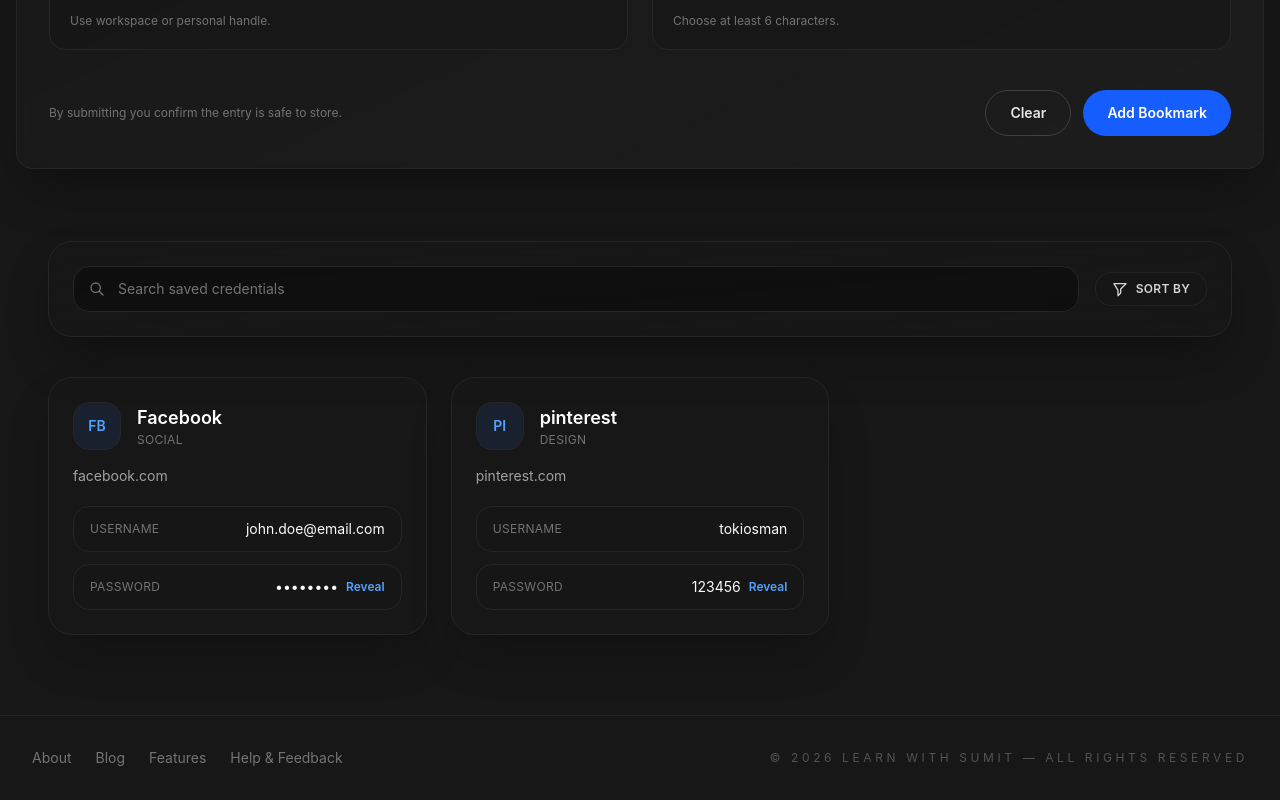
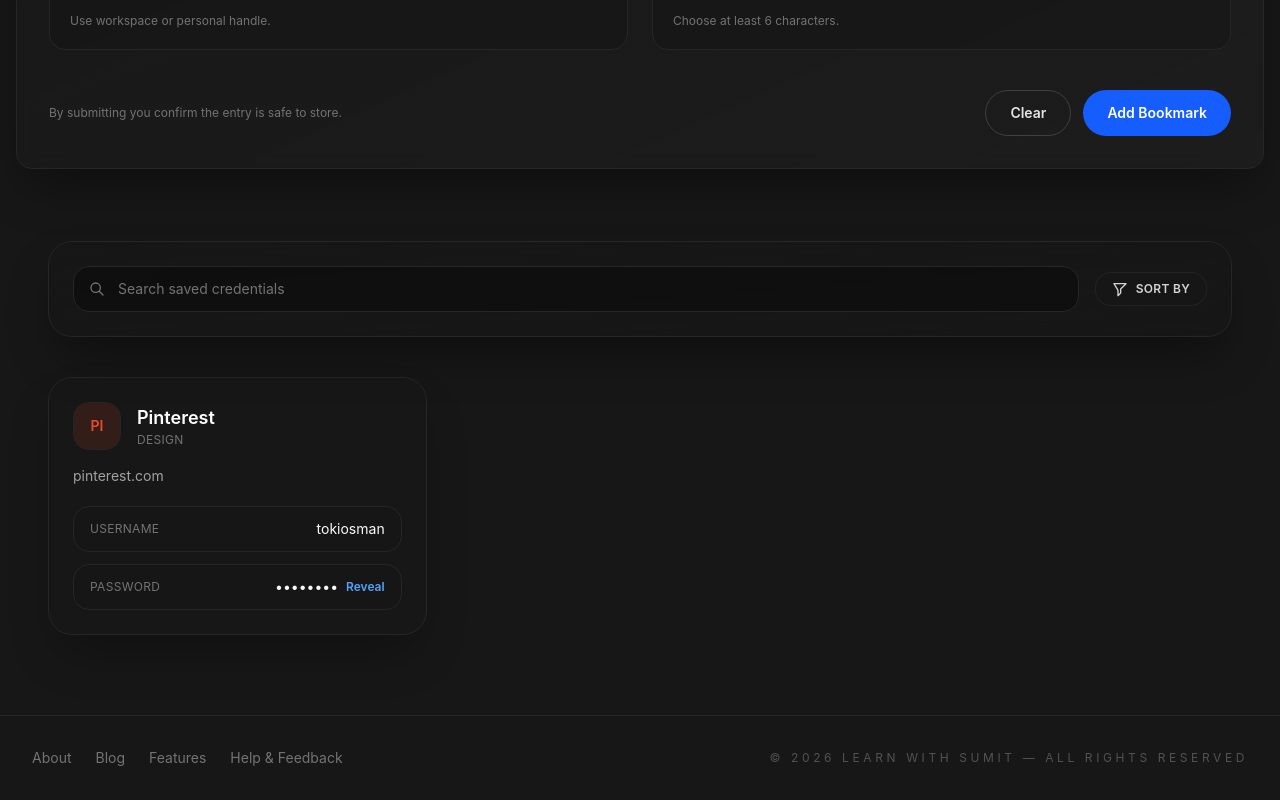
Before and after one commit to Tokiosman80F/vault-manager, a React (Vite) app: page / in a window 1280 px wide. Shown: the part 652-1452 px from the top of the page. Built offline with nearby package versions, Linux system fonts and the light colour scheme.

Commit message:
feat: add toggle for revealing password ,add dynamic bg and text color in gridCard

```diff
--- a/src/bookmark/BookMarkGrid.jsx
+++ b/src/bookmark/BookMarkGrid.jsx
@@ -1,4 +1,9 @@
+import { useState } from "react";
+
 function BookMarkGrid({ bookmarks }) {
+
+  const [toogle,setToogle]=useState(false)
+
   function getWebsiteInfo(url) {
     const hostname = new URL(url).hostname;
     //remove www.
@@ -11,42 +16,7 @@ function BookMarkGrid({ bookmarks }) {
   }
   return (
     <div className="grid grid-cols-1 gap-6 md:grid-cols-2 xl:grid-cols-3">
-      {/* Card 1 - Facebook  */}
-      <article className="rounded-3xl border border-neutral-800 bg-neutral-900/70 p-6 shadow-2xl shadow-black/30 transition hover:-translate-y-1 hover:border-blue-500/60 hover:shadow-blue-500/20">
-        <div className="flex items-start justify-between">
-          <div className="flex items-center gap-4">
-            <div className="flex h-12 w-12 items-center justify-center rounded-2xl border border-neutral-800 bg-blue-500/10 text-sm font-semibold uppercase text-blue-400">
-              Fb
-            </div>
-            <div>
-              <h3 className="text-lg font-semibold">Facebook</h3>
-              <p className="text-xs uppercase tracking-wide text-neutral-500">
-                Social
-              </p>
-            </div>
-          </div>
-        </div>
-        <p className="mt-4 text-sm text-neutral-400">facebook.com</p>
-        <dl className="mt-5 space-y-3 text-sm">
-          <div className="flex items-center justify-between rounded-2xl border border-neutral-800 bg-neutral-900/60 px-4 py-3">
-            <dt className="text-xs uppercase tracking-wide text-neutral-500">
-              Username
-            </dt>
-            <dd className="text-neutral-50">john.doe@email.com</dd>
-          </div>
-          <div className="flex items-center justify-between rounded-2xl border border-neutral-800 bg-neutral-900/60 px-4 py-3">
-            <dt className="text-xs uppercase tracking-wide text-neutral-500">
-              Password
-            </dt>
-            <dd className="flex items-center gap-2 text-neutral-50">
-              <span>••••••••</span>
-              <button className="text-xs font-semibold text-blue-400">
-                Reveal
-              </button>
-            </dd>
-          </div>
-        </dl>
-      </article>
+
       {bookmarks.map((bookmark) => {
         const { domain, name, shortName } = getWebsiteInfo(bookmark.url);
 
@@ -57,11 +27,11 @@ function BookMarkGrid({ bookmarks }) {
           >
             <div className="flex items-start justify-between">
               <div className="flex items-center gap-4">
-                <div className="flex h-12 w-12 items-center justify-center rounded-2xl border border-neutral-800 bg-blue-500/10 text-sm font-semibold uppercase text-blue-400">
+                <div style={{backgroundColor:`${bookmark.favColor}20`,color:`${bookmark.favColor}`}} className="bg-blue-500/10 text-blue-400 flex h-12 w-12 items-center justify-center rounded-2xl border border-neutral-800  text-sm font-semibold uppercase ">
                   {shortName}
                 </div>
                 <div>
-                  <h3 className="text-lg font-semibold">{name}</h3>
+                  <h3 className="text-lg font-semibold capitalize">{name}</h3>
                   <p className="text-xs uppercase tracking-wide text-neutral-500">
                     {bookmark.category}
                   </p>
@@ -81,9 +51,9 @@ function BookMarkGrid({ bookmarks }) {
                   Password
                 </dt>
                 <dd className="flex items-center gap-2 text-neutral-50">
-                  <span>{bookmark.pass}</span>
-                  <button className="text-xs font-semibold text-blue-400">
-                    Reveal
+                  <span>{ toogle ? bookmark.pass : "••••••••"}</span>
+                  <button onClick={()=>setToogle(!toogle)} className="text-xs font-semibold text-blue-400">
+                    {toogle ? "Hide":"Reveal"}
                   </button>
                 </dd>
               </div>
```
Also changed, not shown: 1 other file (tests, documents, lock files or other folders).
